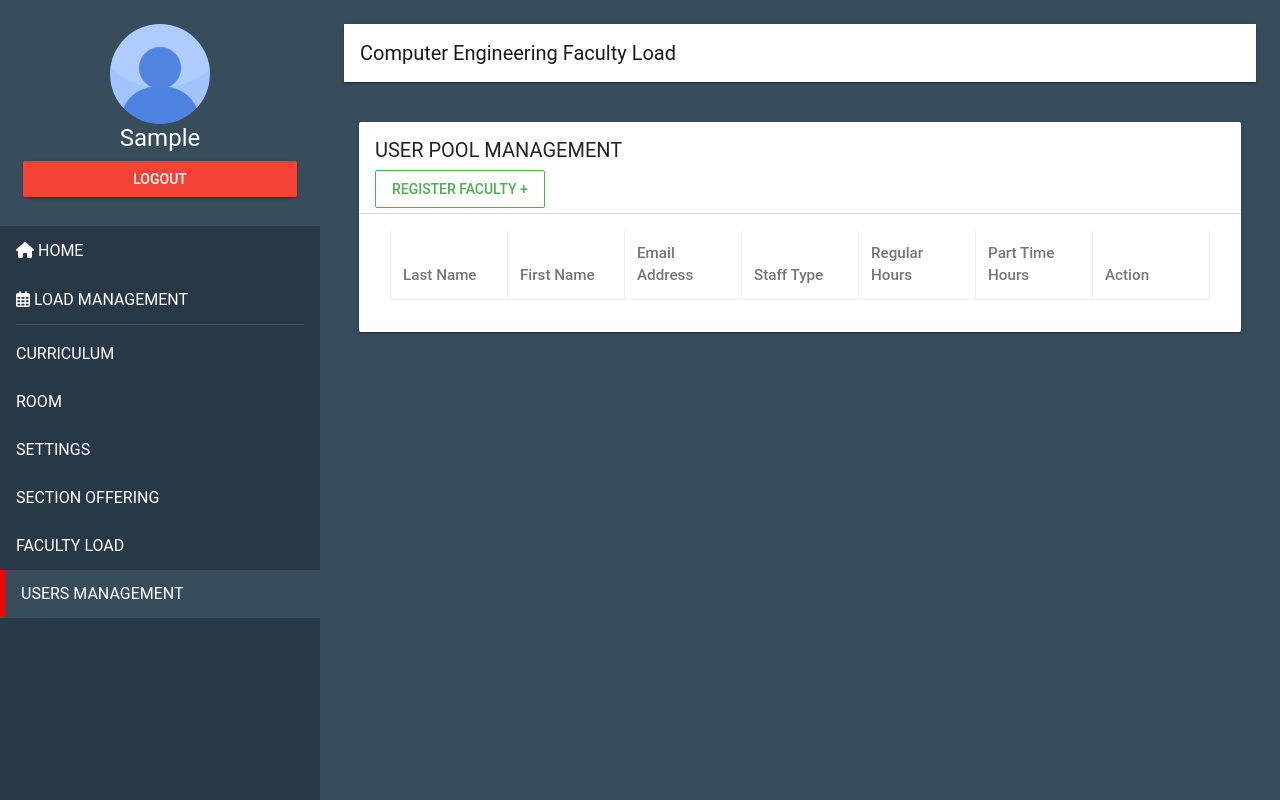
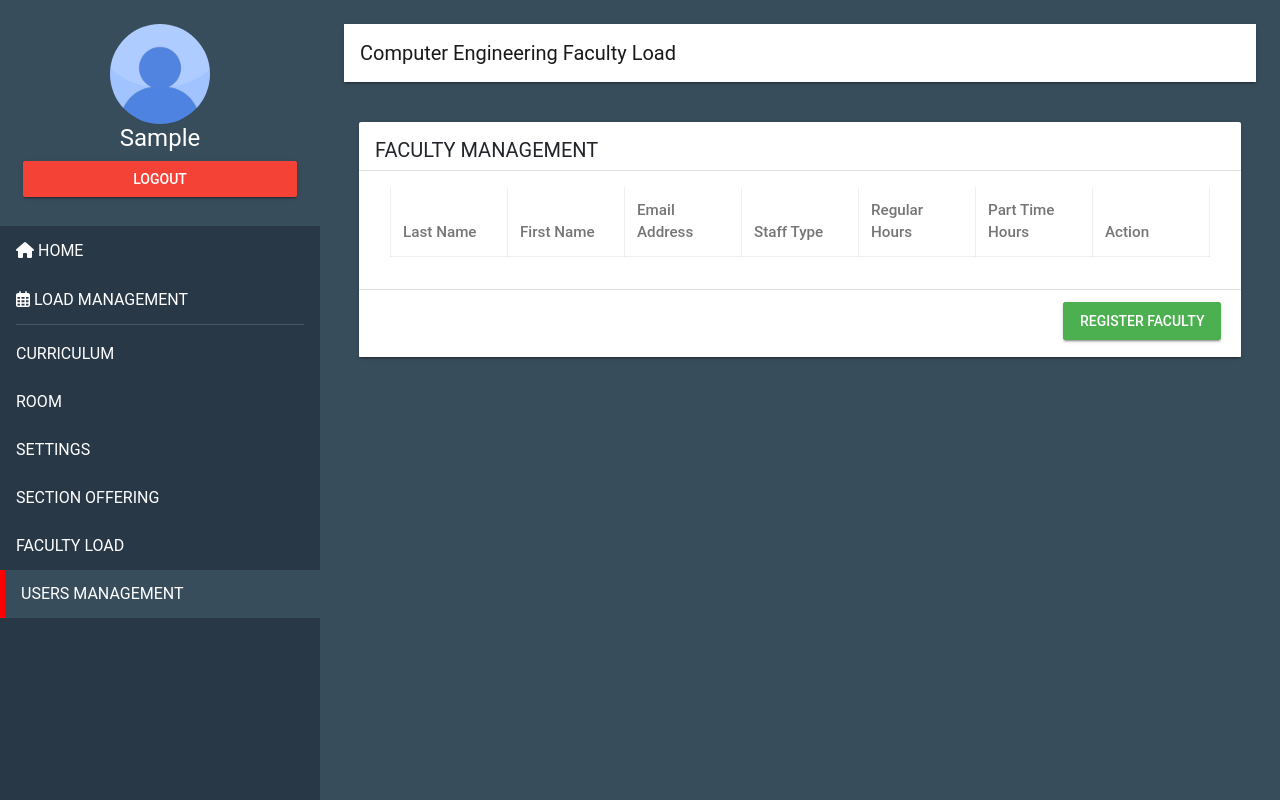
Before and after one commit to binteezyy/faculty-load-manager, a Django app: page /chairperson/user-management/ in a window 1280 px wide. Run offline with Django 3.2, Linux system fonts and the light colour scheme; the visitor is signed in with stand-in values (Sample User, id 1); data comes from the database, SQL or seed files in the repository; lists and menus that the app fills with data are empty; some libraries are stand-ins or nearby versions.

Commit message:
USER-POOL-MANAGEMENT CRUD POLISHING

```diff
--- a/faculty_load_manager/load_manager/model_forms.py
+++ b/faculty_load_manager/load_manager/model_forms.py
@@ -12,6 +12,10 @@ class SettingsForm(BSModalForm):
         model = Setting
         exclude = ['status']
 
+class UserForm(BSModalForm):
+    class Meta:
+        model = FacultyProfile
+        exclude = ['faculty']
 
 class SectionOfferingProfessorForm(BSModalForm):
     class Meta:
--- a/faculty_load_manager/load_manager/templates/load_manager/components/chairperson/users-management/index.html
+++ b/faculty_load_manager/load_manager/templates/load_manager/components/chairperson/users-management/index.html
@@ -10,12 +10,10 @@
 {% include "_modal.html" %}
   <div class="card animated fadeInDown settings-card">
     <div class="card-header">
-      <h5>User Pool Management</h5>
-        <button type="button" id="create-user" class="btn btn-success btn-outline-success" name="button">Register Faculty +</button>
+      <h5>Faculty Management</h5>
     </div>
     <div class="card-content">
       <div class="container-fluid">
-
         <div class="row p-3">
           <div class="col">
             <div class="table-responsive">
@@ -35,10 +33,15 @@
               </table>
             </div>
           </div>
+
         </div>
       </div>
       </div>
-
+    <div class="card-footer">
+      <div class="float-right text-center">
+        <button type="button" id="create-user" class="btn btn-success btn-outline-success btn-raised" name="button">Register Faculty</button>
+      </div>
+    </div>
   </div>
 {% endblock content %}
 
@@ -96,14 +99,14 @@
           },
           { "className": 'col-quotation-description text-nowrap',
             "targets":   6,
-            "data": 'fields.user-id',
+            "data": 'fields.id',
             render:function(data, type, row)
               {
-                let render = '<button type="button" class="read-user btn btn-sm btn-raised btn-primary m-1" data-id="/read/user/'+data+'">'+
+                let render = '<button type="button" class="read-user btn btn-sm btn-raised btn-primary m-1" data-id="/read/user/'+data[0]+'">'+
                   '<span class="far fa-eye"></span></button>' +
-                  '<button type="button" class="delete-user btn btn-sm btn-raised btn-warning m-1" data-id="/delete/user/'+data+'">'+
+                  '<button type="button" class="delete-user btn btn-sm btn-raised btn-warning m-1" data-id="/delete/user/'+data[0]+'">'+
                     '<span class="fa fa-trash"></span></button>'+
-                  '<button type="button" class="update-user btn btn-sm btn-raised btn-warning m-1" data-id="/update/user/'+data+'">'+
+                  '<button type="button" class="update-user btn btn-sm btn-raised btn-warning m-1" data-id="/update/user/'+data[1]+'">'+
                     '<span class="fa fa-edit"></span></button>';
                 return render
               },
--- a/faculty_load_manager/load_manager/templates/load_manager/components/modals/read.html
+++ b/faculty_load_manager/load_manager/templates/load_manager/components/modals/read.html
@@ -7,7 +7,8 @@
                           {% elif viewtype == 'subject' %}{{ subject }}
                           {% elif viewtype == 'faculty-load' %}Faculty Load
                           {% elif viewtype == 'room' %}{{ subject }}
-                               {% endif %}</h3>
+                          {% elif viewtype == 'user' %}{{ first_name }} {{ last_name }}
+                         {% endif %}</h3>
   <button type="button" class="close" data-dismiss="modal" aria-label="Close">
     <span aria-hidden="true">&times;</span>
   </button>
@@ -185,6 +186,8 @@
         </div>
       </div>
     </div>
+    {% elif viewtype == 'user'%}
+    <img src="/media/{{ img }}" alt="">
     {% endif %}
   </div>
 
--- a/faculty_load_manager/load_manager/templates/load_manager/components/modals/update.html
+++ b/faculty_load_manager/load_manager/templates/load_manager/components/modals/update.html
@@ -4,7 +4,8 @@
   {% csrf_token %}
 
   <div class="modal-header">
-    <h3 class="modal-title">Update  {% if model == Setting %}Setting
+    <h3 class="modal-title">Update {% if viewtype == 'setting' %}
+                                    {% elif viewtype == 'user' %}Faculty
                                  {% endif %}</h3>
     <button type="button" class="close" data-dismiss="modal" aria-label="Close">
       <span aria-hidden="true">&times;</span>
--- a/faculty_load_manager/users/views.py
+++ b/faculty_load_manager/users/views.py
@@ -84,7 +84,7 @@ def user_pool_mangement_table(request):
     data = []
     for user in users:
         profile = FacultyProfile.objects.get(faculty=user.id)
-        x = {"fields":{"user-id":user.pk,
+        x = {"fields":{"id":[user.pk,profile.pk],
                        "user-fname":user.first_name,
                        "user-lname":user.last_name,
                        "user-email":user.email,
```
Also changed, not shown: faculty_load_manager/load_manager/model_views.py (+15 -19 lines), faculty_load_manager/load_manager/templates/load_manager/components/modals/delete.html (+6 -3 lines), faculty_load_manager/media/profile_pics/1x1_T1muKoA.jpg (added).
